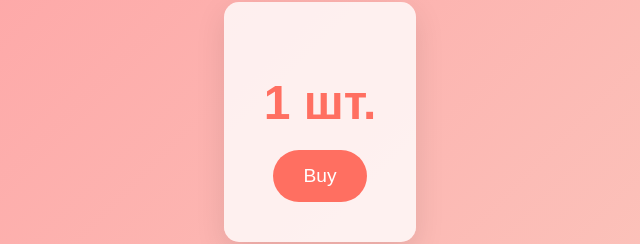
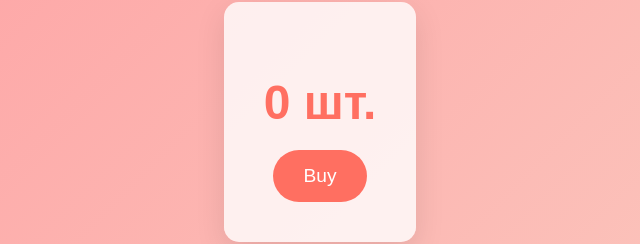
Before and after one commit to JamesCoalchi/asrfafsasfsafasf, a plain HTML site: page index.html in a window 1280 px wide. Shown: the part 278-522 px from the top of the page, 320-960 px from the left. Drawn offline with Linux system fonts and the light colour scheme.

Commit message:
Update index.html

```diff
--- a/index.html
+++ b/index.html
@@ -48,7 +48,7 @@
 </head>
 <body>
     <div class="container">
-        <h1>1 шт.</h1>
+        <h1>0 шт.</h1>
         <button class="buy-button">Buy</button>
     </div>
 </body>
```
